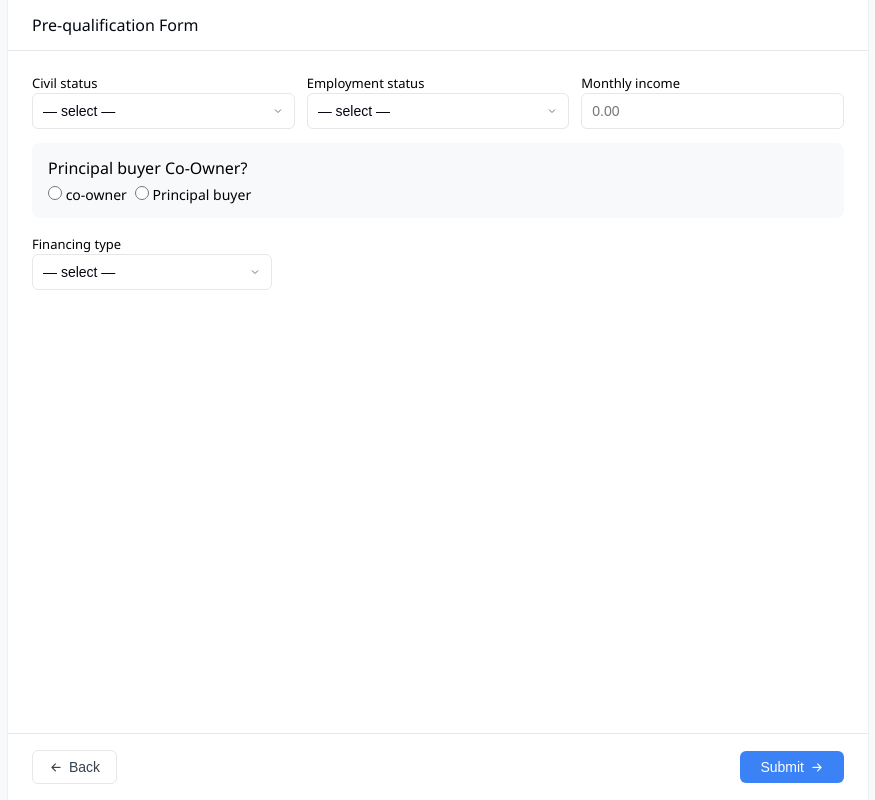
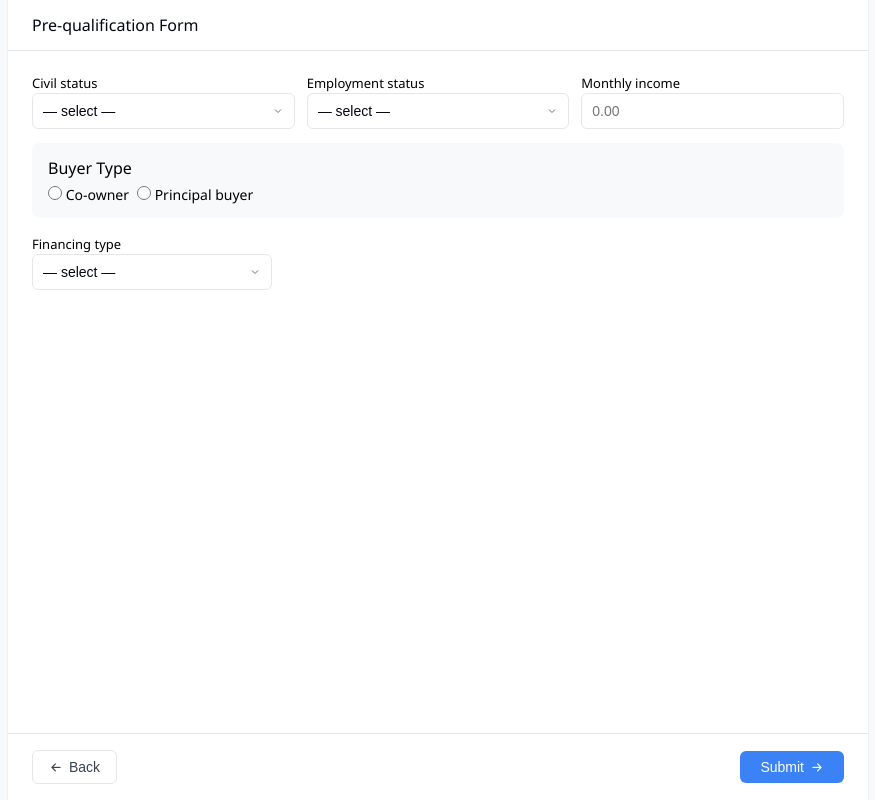
Before and after one commit to jeaprojects7/habitrack, a PHP site: page /views/modules/client/pre-qual.php in a window 1280 px wide. Shown: the whole page, without its empty margins (202-1077 px from the left). Run offline with PHP 8.4, Linux system fonts and the light colour scheme.

Commit message:
New Prequal

```diff
--- a/views/modules/client/pre-qual.php
+++ b/views/modules/client/pre-qual.php
@@ -230,9 +230,9 @@ if ($reservationID && !$agentID) {
 
     <!-- Principal buyer Co-Owner? — always visible -->
     <div id="ownership-section" class="section-box">
-      <span class="yn-label">Principal buyer Co-Owner?</span>
+      <span class="yn-label">Buyer Type</span>
       <div class="radio-row">
-        <label><input type="radio" name="co_owner" value="yes" onchange="toggleCoOwnerDetails()" /> co-owner</label>
+        <label><input type="radio" name="co_owner" value="yes" onchange="toggleCoOwnerDetails()" /> Co-owner</label>
         <label><input type="radio" name="co_owner" value="no"  onchange="toggleCoOwnerDetails()" /> Principal buyer</label>
       </div>
     </div>
```
Also changed, not shown: views/modules/sidebar.php (+8 -8 lines).
